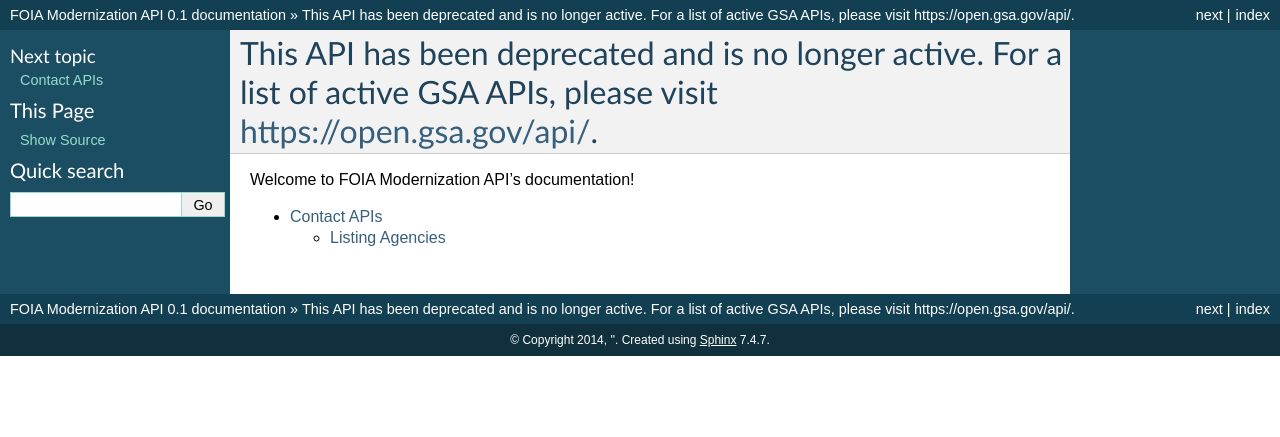
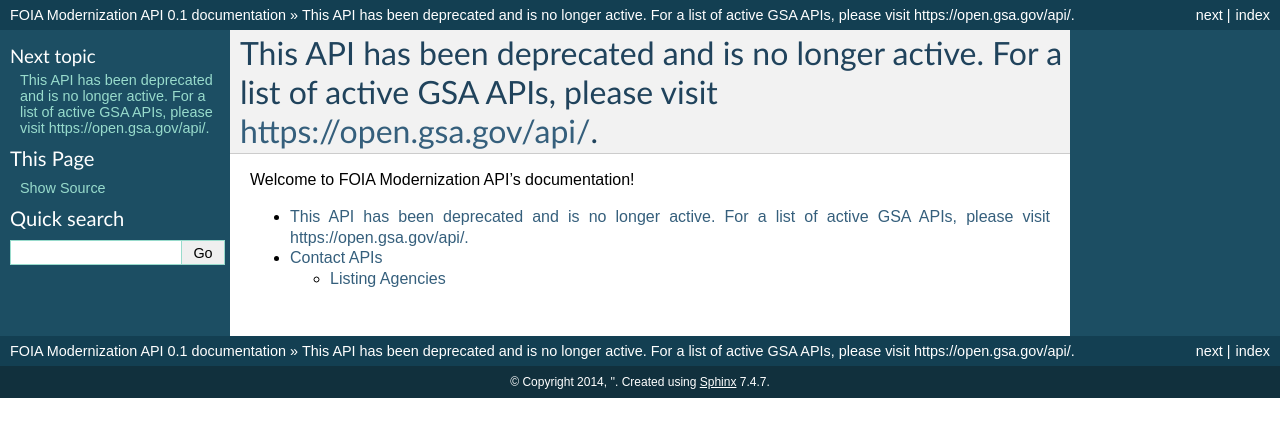
Before and after one commit to 18F/2015-foia-hub, a Sphinx documentation site: the page built from docs/source/index.rst, in a window 1280 px wide. Shown: the top 437 px of the page. Built offline with Sphinx 7.4.7, drawn with Linux system fonts in a browser that asks for light colours.

Commit message:
adding a 2nd notice

```diff
--- a/docs/source/api.rst
+++ b/docs/source/api.rst
@@ -1,4 +1,8 @@
 
+
+============
+This API has been deprecated and is no longer active.  For a list of active GSA APIs, please visit https://open.gsa.gov/api/.
+============
 
 ============
 Contact APIs
```
